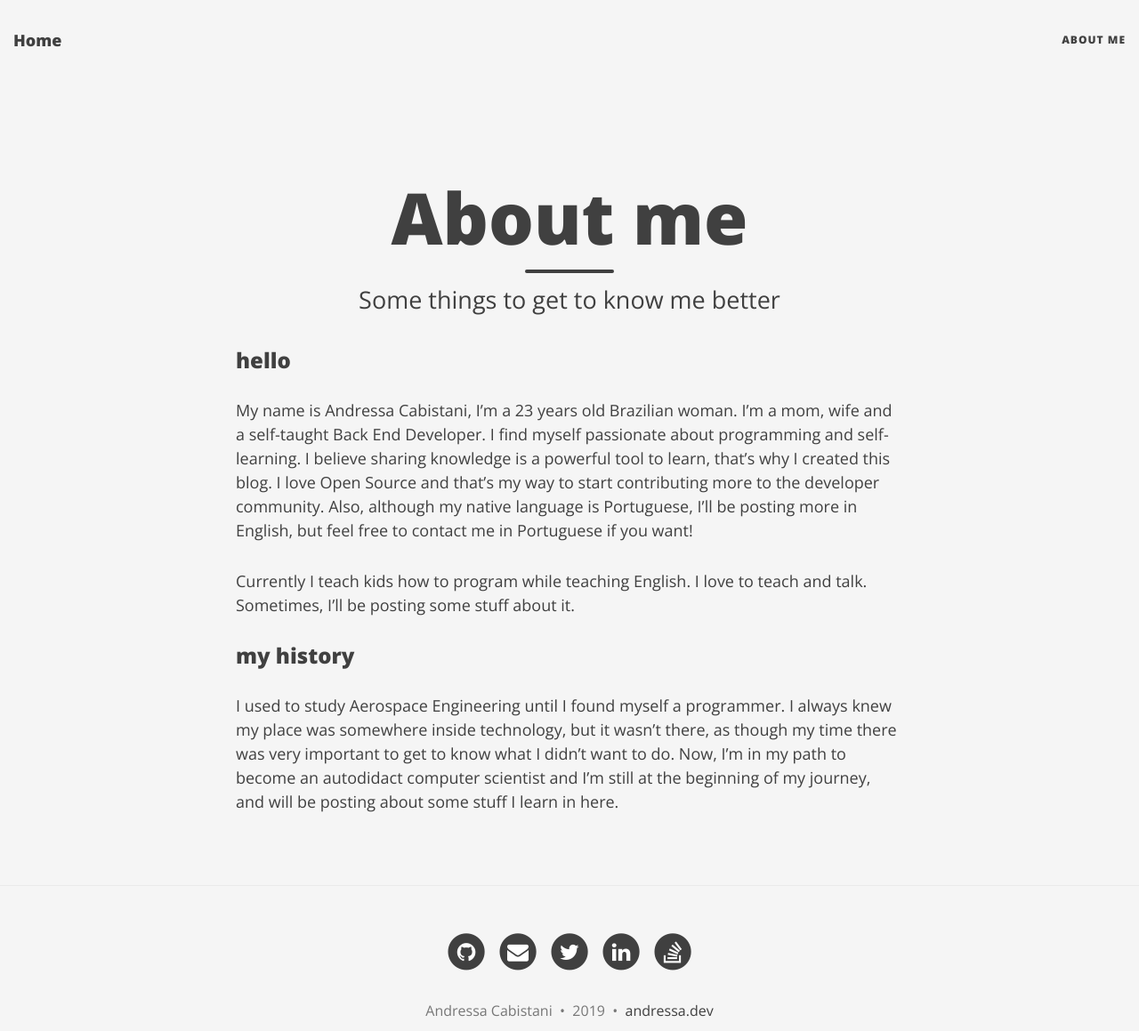
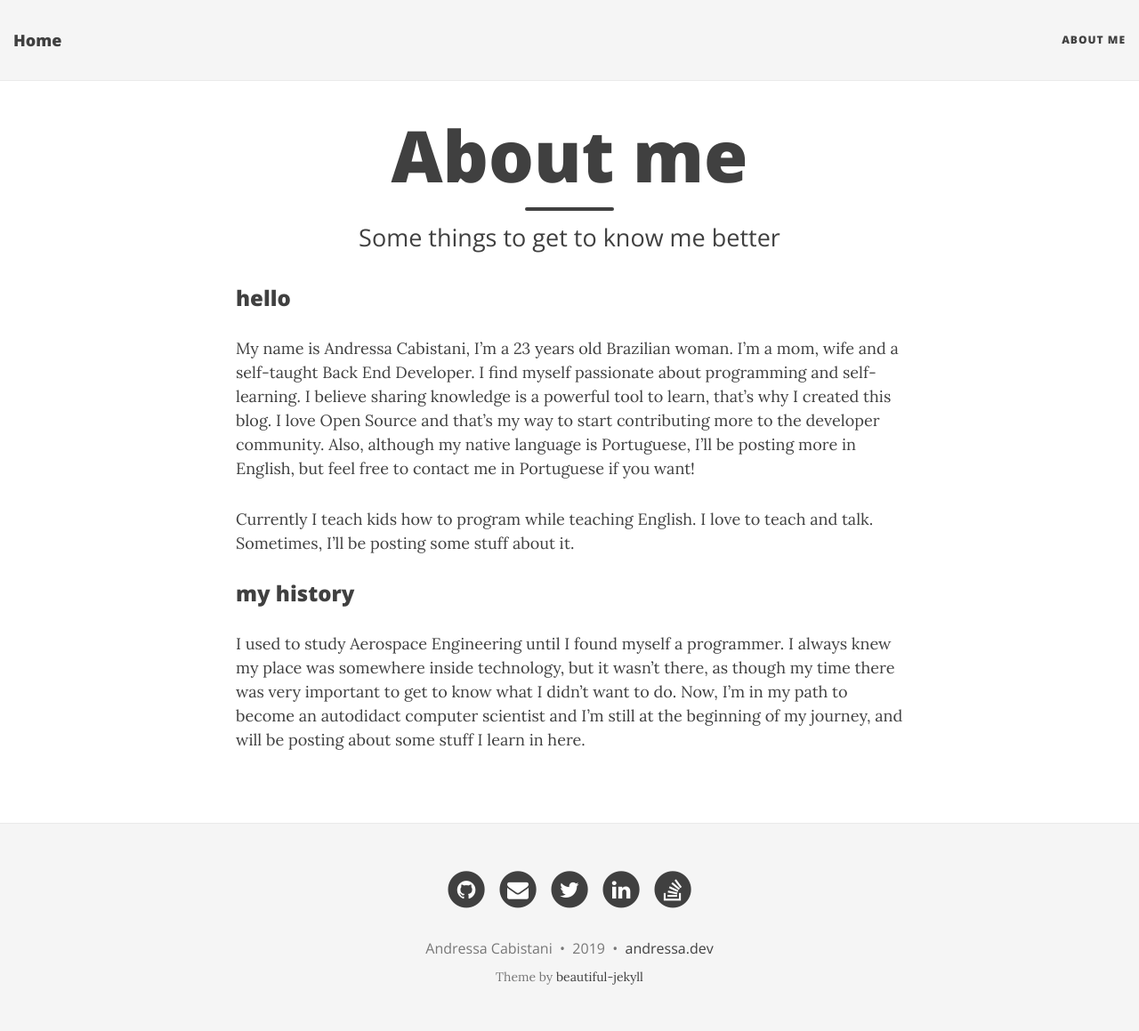
Before and after one commit to andressadotpy/andressadotpy.github.io, a Jekyll site: the page built from aboutme.md, in a window 1280 px wide and 1159 px high. Shown: the whole window at 89% size. Built offline with Jekyll 4.4.1, drawn with Linux system fonts in a browser that asks for light colours; nearby versions of some CDN libraries.

Commit message:
Fixing typo at nav

```diff
--- a/_includes/nav.html
+++ b/_includes/nav.html
@@ -1,4 +1,4 @@
-<na<nav class="navbar navbar-default navbar-fixed-top navbar-custom">
+<nav class="navbar navbar-default navbar-fixed-top navbar-custom">
   <div class="container-fluid">
     <div class="navbar-header">
       <button type="button" class="navbar-toggle" data-toggle="collapse" data-target="#main-navbar">
@@ -48,7 +48,7 @@
 	{% elsif site.avatar and (layout.show-avatar or page.show-avatar) %}
 	<div class="avatar-container">
 	  <div class="avatar-img-border">
-	    <a href="{{ site.url }} ">
+	    <a href="{{ site.url }}">
 	      <img class="avatar-img" src="{{ site.avatar | prepend: site.baseurl | replace: '//', '/' }}" />
 		</a>
 	  </div>
```
Also changed, not shown: 1 other file.
